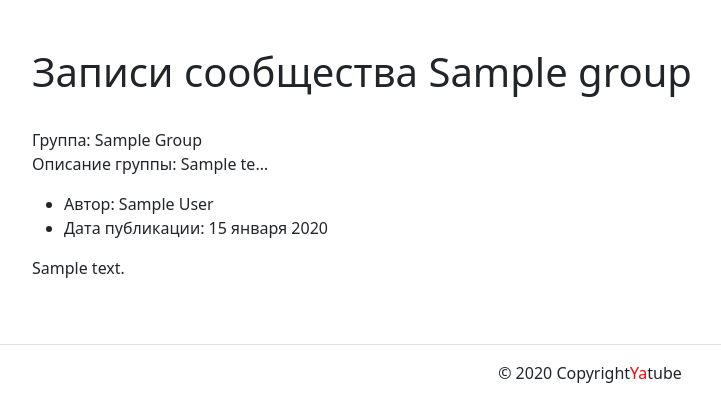
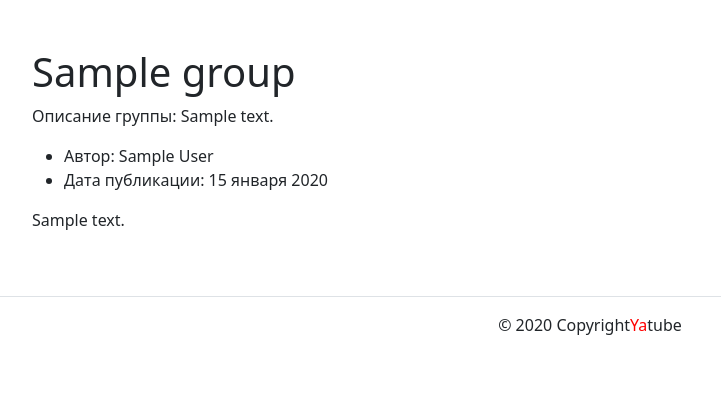
Before and after one commit to STI-xa/hw02_community, a Django app: a page that uses yatube/templates/posts/group_list.html in a window 1280 px wide. Shown: the part 56-476 px from the top of the page, without its empty margins (50-771 px from the left). Run offline with Django 3.2, Linux system fonts and the light colour scheme; tables that the repository leaves empty hold one stand-in row (values such as "Sample post"); some libraries are stand-ins or nearby versions.

Commit message:
fixed bugs after review 3

```diff
--- a/yatube/posts/models.py
+++ b/yatube/posts/models.py
@@ -30,7 +30,7 @@ class Post(models.Model):
         blank=True,
         null=True,
         on_delete=models.SET_NULL,
-        related_name='groups',
+        related_name='group_of_post',
         verbose_name='group of the post',
     )
 
--- a/yatube/posts/views.py
+++ b/yatube/posts/views.py
@@ -6,7 +6,7 @@ from .models import Group, Post
 
 def group_posts(request, slug):
     group = get_object_or_404(Group, slug=slug)
-    posts = group.groups.all()[:settings.NUM_POSTS_ON_PAGE]
+    posts = group.group_of_post.all()[:settings.NUM_POSTS_ON_PAGE]
     context = {
         'group': group,
         'posts': posts,
--- a/yatube/templates/posts/group_list.html
+++ b/yatube/templates/posts/group_list.html
@@ -1,10 +1,9 @@
 {% extends "base.html" %}
 {% block title %}Записи сообщества {{ group }}{% endblock %}
-{% block heading %}Записи сообщества {{ group }}{% endblock %}
+{% block heading %}{{ group.title }}{% endblock %}
   {% block content %}
     <p>
-      <br>Группа: {{ group.title|title }}
-      <br>Описание группы: {{ group.description|truncatechars:10|linebreaksbr }}
+      Описание группы: {{ group.description|linebreaksbr }}
     </p>
     {% for post in posts %}
       {% include "includes/article.html" %}
--- a/yatube/templates/posts/index.html
+++ b/yatube/templates/posts/index.html
@@ -3,9 +3,7 @@
 {% block heading %}Последние обновления на сайте{% endblock %}
   {% block content %}
     {% for post in posts %}
-      <article>
-        {% include "includes/article.html" with group_link_on_page=True %}
-      <article>
+      {% include "includes/article.html" with group_link_on_page=True %}
       {% if not forloop.last %}<hr>{% endif %}
     {% endfor %}
   {% endblock %}
```
